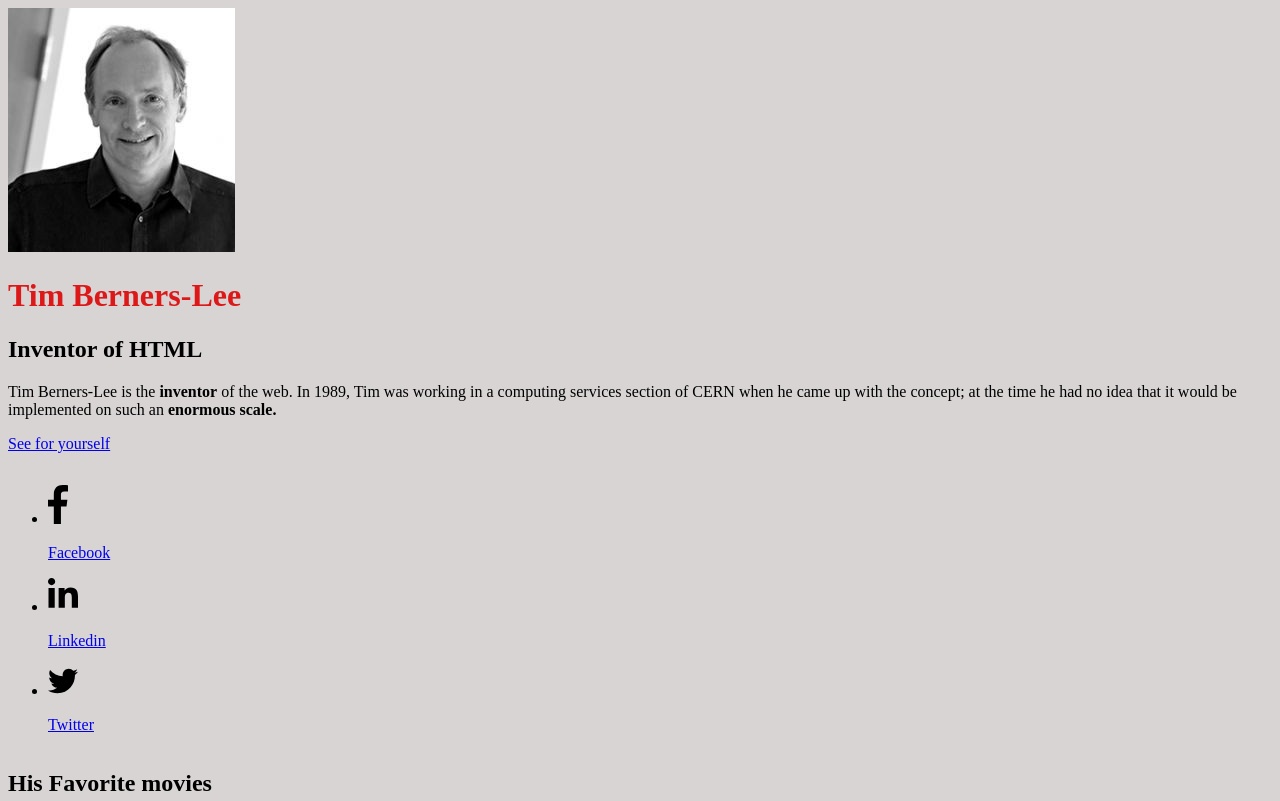
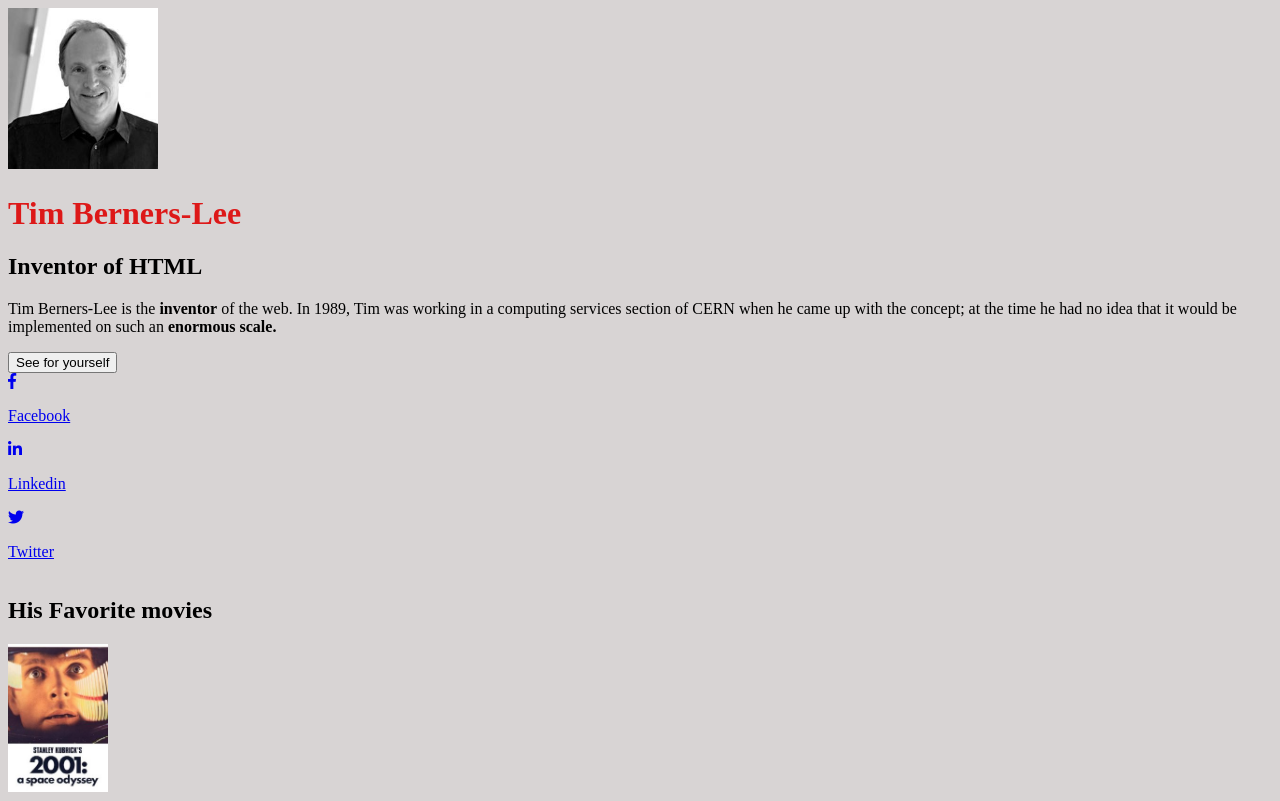
Before and after one commit to ShuqinL/starting-web-development, a plain HTML site: page index.html in a window 1280 px wide. Shown: the top 801 px of the page. Drawn offline with Linux system fonts and the light colour scheme.

Commit message:
Update index.html

```diff
--- a/index.html
+++ b/index.html
@@ -5,7 +5,7 @@
     <meta charset="utf-8">
     <title> Tim Berners-Lee</title>
     <link rel="stylesheet" type="text/css" href="style.css">
-
+    <link rel="stylesheet" href="https://use.fontawesome.com/releases/v5.5.0/css/all.css" integrity="sha384-B4dIYHKNBt8Bc12p+WXckhzcICo0wtJAoU8YZTY5qE0Id1GSseTk6S+L3BlXeVIU" crossorigin="anonymous">
 </head>
 
 
@@ -13,7 +13,7 @@
 
 <div class="intro">
 
-<img alt="Tim Berners-Lee" src="images/1.jpeg"/>
+<img alt="Tim Berners-Lee" src="images/1.jpeg" width="150px"/>
 
 
 <h1>Tim Berners-Lee</h1>
@@ -21,7 +21,7 @@
 
 <h2>Inventor of HTML</h2>
 <p>Tim Berners-Lee is the <strong>inventor</strong> of the web. In 1989, Tim was working in a computing services section of CERN when he came up with the concept; at the time he had no idea that it would be implemented on such an <strong>enormous scale.</strong></p>
-<a href="https://fr.wikipedia.org/wiki/Tim_Berners-Lee"><p>See for yourself</p></a>
+<a href="https://fr.wikipedia.org/wiki/Tim_Berners-Lee" ><button>See for yourself</button></a>
 
 </div>
 
@@ -29,14 +29,14 @@
 
 <div class="media">
 
-<ul>
-<li><a href="https://www.facebook.com/"><img alt="facebook logo" src="images/facebook.svg" width="20px"/>
-    <p>Facebook</p></a></li>
-<li><a href="https://www.linkedin.com"><img alt="linkedin logo" src="images/linkedin.svg" width="30px"/>
-    <p>Linkedin</p></a></li>
-<li><a href="https://twitter.com/"><img alt="twitter logo" src="images/twitter.svg" width="30px"/>
-    <p>Twitter</p></a></li>
-</ul>
+
+<a href="https://www.facebook.com/"><i class="fab fa-facebook-f"></i>
+    <p>Facebook</p></a>
+<a href="https://www.linkedin.com"><i class="fab fa-linkedin-in"></i>
+    <p>Linkedin</p></a>
+<a href="https://twitter.com/"><i class="fab fa-twitter"></i>
+    <p>Twitter</p></a>
+
 
 </div>
 
@@ -44,31 +44,37 @@
 
 <div class="movies">
 
-<h2>His Favorite movies</h2>
+<div class="top">
+<h2><span>His</span> Favorite movies</h2>
+</div>
 
 <div class="left1">
-<img class="movies" alt="Space Odyssey" src="images/2.jpeg"/>
+<img class="movies" alt="Space Odyssey" src="images/2.jpeg" width="100px"/>
 </div>
+
 <div class="right1">
 <h3>2001-Space Odyssey</h3>
 <p>Humanity finds a mysterious, obviously artificial, object buried beneath the Lunar surface and, with the intelligent computer H.A.L. 9000, sets off on a quest.</p>
 </div>
 
 <div class="left2">
-<img class="movies" alt="Monsieur Hulot" src="images/3.jpeg"/>
+<img class="movies" alt="Monsieur Hulot" src="images/3.jpeg" width="100px"/>
 </div>
+
 <div class="right2">
 <h3>Monsieur Hulot</h3>
 <p>Monsieur Hulot comes to a beachside hotel for a vacation, where he accidentally (but good-naturedly) causes havoc.</p>
 </div>
 
 <div class="left3">
-<img class="movies" alt="Alien" src="images/4.jpeg"/>
+<img class="movies" alt="Alien" src="images/4.jpeg" width="100px"/>
 </div>
+
 <div class="right3">
 <h3>Alien</h3>
 <p>The commercial vessel Nostromo receives a distress call from an unexplored planet. After searching for survivors, the crew heads home only to realize that a deadly bioform has joined them.</p>
 </div>
+
 
 </div>
 
```
